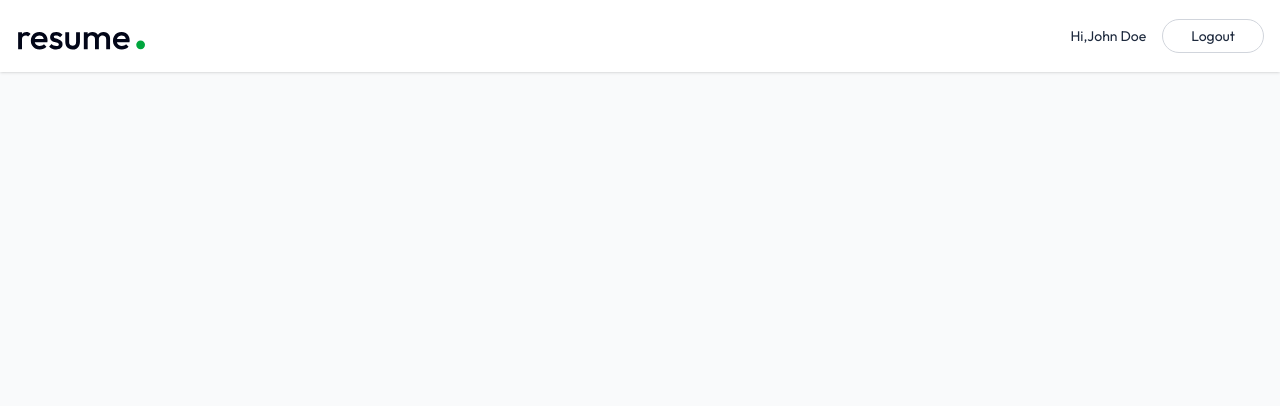
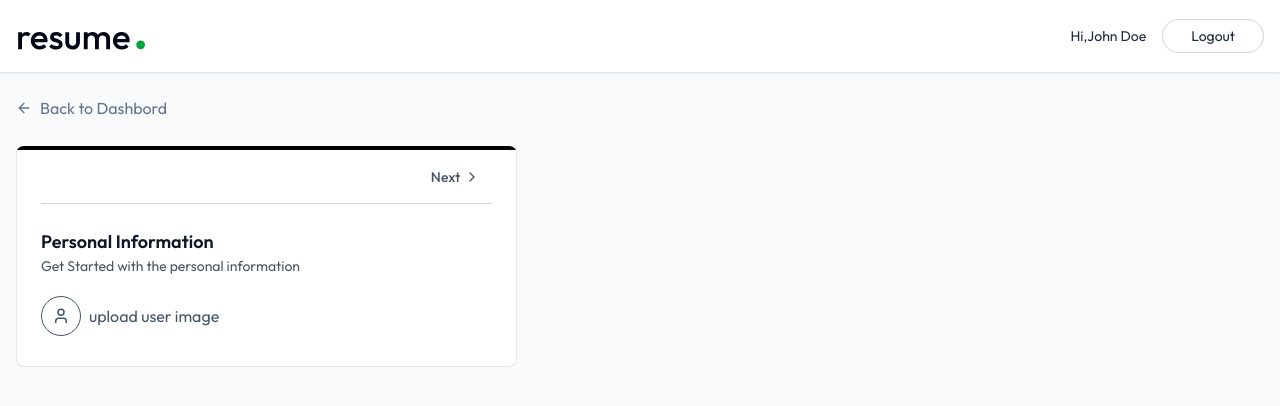
Before and after one commit to Poorvik508/AI-POWERED-RESUME-BUILDER, a React (Vite) app in the folder client/: page /app/builder/1 in a window 1280 px wide. Shown: the top 406 px of the page. Built offline with nearby package versions, Linux system fonts and the light colour scheme.

Commit message:
personalinfo  component done

```diff
--- /dev/null
+++ b/client/src/components/PersonalInfoForm.jsx
@@ -0,0 +1,40 @@
+import { User } from "lucide-react"
+import React from 'react'
+
+const PersonalInfoForm = ({data,onChange,removeBackground,setRemoveBackground}) => {
+    const handleChange = (field,value) => {
+        onchange({...data,[field]:value})
+    }
+  return (
+    <div>
+      <h3 className="text-lg font-semibold text-gray-900">Personal Information</h3>
+      <p className="text-sm text-gray-600">Get Started with the personal information</p>
+          <div className="flex items-center gap-2 ">
+              <label >
+                  {data.image ? (
+                      <img className="w-16 h-16 rounded-full object-cover mt-5 ring ring-slate-300 hover:opacity-80" src={typeof data.image ==="string"?data.image :URL.createObjectURL(data.image)} alt="user image" />
+
+                  ) : (
+                          <div className="inline-flex items-center gap-2 mt-5 text-slate-600 hover:text-slate-700 cursor-pointer">
+                              <User className="size-10 p-2.5 border rounded-full" />
+                              upload user image
+                          </div>
+                  )}
+                  <input type="file" accept="image/jpeg, image/png" className="hidden" onChange={(e)=>handleChange("image",e.target.files[0])} />
+            </label>
+              {typeof data.image === 'object' && (
+                  <div className="flex flex-col gap-1 pl-4 text-sm">
+                      <p>Remove Background</p>
+                      <label className="relative inline-flex items-center cursor-pointer text-gray-900 gap-3">
+                          <input type="checkbox" className="sr-only peer" onChange={() => setRemoveBackground(prev => !prev)} checked={removeBackground} />
+                          <div className="w-9 h-5 bg-slate-300 rounded-full peer peer-checked:bg-green-600 transition-colors duration-200"></div>
+                          <span className="dot absolute left-1 top-1 w-3 h-3 bg-white rounded-full transition-transform duration-200 ease-in-out peer-checked:translate-x-4"></span>
+                      </label>
+                  </div>
+              )}
+        </div>
+    </div>
+  )
+}
+
+export default PersonalInfoForm
--- a/client/src/pages/ResumeBuilder.jsx
+++ b/client/src/pages/ResumeBuilder.jsx
@@ -1,11 +1,121 @@
-import React from 'react'
+import React, { useEffect, useState } from 'react'
+import { Link, useParams } from "react-router-dom";
+import { dummyResumeData } from "../assets/assets";
+import { ArrowLeftIcon, Briefcase, ChevronLeft, ChevronRight, FileText, Flame, GraduationCap, Sparkles, User } from "lucide-react";
+import PersonalInfoForm from "../components/PersonalInfoForm";
 
 const ResumeBuilder = () => {
+  const { resumeId } = useParams();
+  const [resumeData, setResumeData] = useState({
+    _id: '',
+    title: '',
+    personal_info: {},
+    professional_summary: "",
+    experience: [],
+    Skills: [],
+    project: [],
+    template: "classic",
+    accent_color: "#3B82F6",
+    public:false,
+  });
+  const loadExistingResume = async () => {
+    const resume = dummyResumeData.find(resume => resume._id === resumeId)
+    if (resume)
+    {
+      setResumeData(resume)
+      document.title = resume.title;
+    }
+  }
+  const [activeSectionIndex, SetActiveSectionIndex] = useState(0)
+  const {removeBackground,setRemoveBackground}=useState(false)
+  const sections = [
+    { id: "presonal", name: "Presonal Info", icon: User },
+    { id: "summary", name: "Summary", icon: FileText },
+    { id: "experience", name: "Experience", icon: Briefcase },
+    { id: "education", name: "Education", icon: GraduationCap },
+    { id: "skills", name: "Skills", icon: Sparkles },
+
+  ]
+  const activeSection = sections[activeSectionIndex];
+  useEffect(() => {
+    loadExistingResume();
+  },[])
+
   return (
     <div>
+      <div className="max-w-7xl mx-auto px-4 py-6">
+        <Link
+          to={"/app"}
+          className="inline-flex gap-2 items-center text-slate-500 hover:text-slate-700 transition-all"
+        >
+          <ArrowLeftIcon className="size-4 " />
+          Back to Dashbord
+        </Link>
+      </div>
+      <div className="max-w-7xl mx-auto px-4 pb-8">
+        <div className="grid lg:grid-cols-12 gap-8">
+          {/* Left Panel-Form */}
+          <div className="relative lg:col-span-5 rounded-lg overflow-hidden">
+            <div className="bg-white rounded-lg shadow-sm border border-gray-200 p-6 pt-1">
+              {/* progress bar using activesectionIndex */}
+              <hr className="absolute top-0 left-0 right-0 border-2" />
+              <hr
+                className="absolute top-0 left-0 h-1 bg-gradient-to-r from-green-500 to-green-600 border-none transition-all duration-2000"
+                style={{
+                  width: `${
+                    (activeSectionIndex * 100) / (sections.length - 1)
+                  }%`,
+                }}
+              />
 
+              {/* section navigation */}
+              <div className="flex justify-between items-center mb-6 border-b border-gray-300 py-1">
+                <div></div>
+                <div className="flex items-center">
+                  {activeSectionIndex !== 0 && (
+                    <button
+                      onClick={() =>
+                        SetActiveSectionIndex((prevIndex) =>
+                          Math.max(prevIndex - 1, 0)
+                        )
+                      }
+                      className="flex items-center gap-1 p-3 rounded-lg text-sm font-medium text-gray-600 hover:bg-gray-50"
+                      disabled={activeSectionIndex === 0}
+                    > Previous
+                      <ChevronLeft className="size-4" />
+
+                    </button>
+                  )}
+                  <button
+                    onClick={() =>
+                      SetActiveSectionIndex((prevIndex) =>
+                        Math.min(prevIndex + 1, sections.length - 1)
+                      )
+                    }
+                    className={`flex items-center gap-1 p-3 rounded-lg text-sm font-medium text-gray-600 hover:bg-gray-50 transition-all ${
+                      activeSectionIndex === sections.length - 1 && "opacity-50"
+                    }`}
+                    disabled={activeSectionIndex === sections.length - 1}
+                  >
+                    Next
+                    <ChevronRight className="size-4" />
+                  </button>
+                </div>
+              </div>
+              {/* Form content */}
+              <div className="space-y-6">
+                {activeSection.id == 'presonal' && (
+                  <PersonalInfoForm data={resumeData.personal_info }  onChange={(data)=>setResumeData(prev=>({...prev,personal_info}))}/>
+                        )}
+              </div>
+            </div>
+          </div>
+          {/* Right Panel-preview */}
+          <div></div>
+        </div>
+      </div>
     </div>
-  )
+  );
 }
 
 export default ResumeBuilder
```
